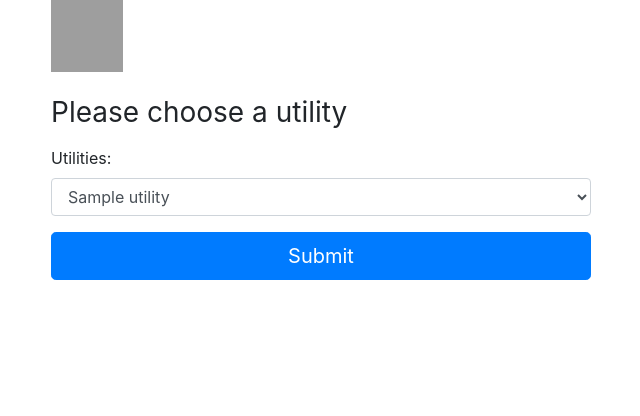
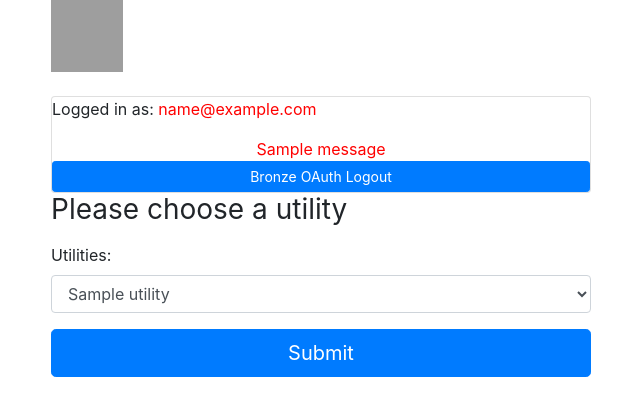
Before and after one commit to zap-me/zap_payments, a Flask app: template templates/utilities.html in a window 1280 px wide. Shown: the top 416 px of the page, without its empty margins (319-959 px from the left). Run offline with Flask 2, Linux system fonts and the light colour scheme; tables that the repository leaves empty hold one stand-in row (values such as "Sample post"); the template is opened without the code that fills it: values that come from a table or form of the project are taken from there, most other values are stand-ins (such as "Sample title", 1, 10 or a date in 2020); one stand-in notice (Sample message) is shown; parts of the project's set-up code (start-up, migrations or seed data) failed here and were passed over; some libraries are stand-ins or nearby versions; grey boxes are pictures that could not be loaded.

Commit message:
added oauth feature to connect to the exchange

```diff
--- a/app.py
+++ b/app.py
@@ -12,7 +12,7 @@ import io
 import re
 import urllib.parse
 
-from flask import url_for, redirect, render_template, request, abort, jsonify, Markup
+from flask import url_for, redirect, render_template, request, abort, jsonify, Markup, flash
 from flask_security.utils import encrypt_password
 from flask_socketio import Namespace, emit, join_room, leave_room
 from flask_security import current_user
@@ -21,6 +21,7 @@ import werkzeug
 import requests
 import qrcode
 import qrcode.image.svg
+from bronze import make_bronze_blueprint, bronze
 
 from app_core import app, db, mail, socketio, aw, timer
 from models import security, user_datastore, Role, User, Invoice, Utility
@@ -31,6 +32,9 @@ logger = logging.getLogger(__name__)
 ws_invoices = {}
 ws_sids = {}
 MAX_DETAIL_CHARS = 12
+
+bronze_blueprint = make_bronze_blueprint('userinfo kyc', redirect_url='/utilities')
+app.register_blueprint(bronze_blueprint, url_prefix='/bronze_login')
 
 #
 # Helper functions
@@ -315,10 +319,22 @@ socketio.on_namespace(SocketIoNamespace("/"))
 # Public endpoints
 #
 
+@app.route("/oauth")
+def oauth():
+    if not bronze.authorized:
+        return render_template("oauth.html")
+
+    return redirect(url_for('bronze_oauth'))
+
 @app.route("/utilities")
 def utilities():
     utilities = Utility.all_alphabetical(db.session)
-    return render_template("utilities.html", utilities=utilities)
+    url = app.config["BRONZE_ADDRESS"] + '/Manage/Kyc'
+    if not bronze.authorized:
+        flash('Click "ALLOW" to proceed, once login', 'error')
+        return redirect(url_for('oauth'))
+    else:
+        return redirect(url_for('bronze_oauth'))
 
 def validate_amount(amount):
     try:
@@ -400,9 +416,24 @@ def utility():
     STATUS_CREATE = "create"
     STATUS_CHECK = "check"
 
+    if not bronze.authorized:
+        return redirect(url_for('oauth'))
+
+    url = app.config["BRONZE_ADDRESS"] + '/Manage/Kyc'
     utility_id = int(request.args.get("utility"))
     utility = Utility.from_id(db.session, utility_id)
     Utility.jsonify_bank_descriptions([utility])
+    kyc = bronze_blueprint.session.get('AccountKyc')
+    if not kyc.ok:
+        flash('Issue retrieving KYC information', 'error')
+        return redirect(url_for('oauth'))
+    kyc_info = kyc.json()
+    level = kyc_info['level']
+    userinfo = bronze_blueprint.session.get('UserInfo')
+    if not userinfo.ok:
+        flash('Issue retrieving UserInfo information', 'error')
+        return redirect(url_for('oauth'))
+    userinfo_content = userinfo.json()
     if request.method == "POST":
         bank_index = int(request.form.get("zbp_bank_index"))
         bank_desc = utility.bank_description_json[bank_index]
@@ -433,9 +464,9 @@ def utility():
                     return redirect(url_for("invoice", token=invoice.token))
                 else:
                     error = "failed to create invoice ({})".format(err)
-        return render_template("utility.html", utility=utility, selected_bank_name=bank_desc["name"], status=status, email=email, amount=amount, utility_name=utility_name, values=values, error=error)
+        return render_template("utility.html", utility=utility, selected_bank_name=bank_desc["name"], status=status, email=email, amount=amount, utility_name=utility_name, values=values, error=error, kyc_info=kyc_info, userinfo=userinfo_content, url=url)
     else:
-        return render_template("utility.html", utility=utility, status=STATUS_CREATE, values=werkzeug.MultiDict())
+        return render_template("utility.html", utility=utility, status=STATUS_CREATE, values=werkzeug.MultiDict(), kyc_info=kyc_info, userinfo=userinfo_content, url=url)
 
 @app.route("/invoice", methods=["GET", "POST"])
 def invoice():
@@ -471,6 +502,36 @@ def invoice():
         url = "zap" + url[5:]
     #TODO: other statuses..
     return render_template("invoice.html", invoice=invoice, order=order, error=error, qrcode_svg=qrcode_svg, url=url)
+
+@app.route('/bronze_oauth')
+def bronze_oauth():
+    if not bronze.authorized:
+        return redirect(url_for('bronze.login'))
+    validate = bronze_blueprint.session.get('Validate')
+    if not validate.ok:
+        return 'oauth access token not able to validate'
+    userinfo = bronze_blueprint.session.get('UserInfo')
+    if userinfo.ok:
+        userinfo_content = userinfo.json()
+    else:
+        return '<h1>Failed to get userinfo</h1>'
+    kyc = bronze_blueprint.session.get('AccountKyc')
+    if kyc.ok:
+        kyc_info = kyc.json()
+        level = kyc_info['level']
+    else:
+        return '<h1>Failed to get kyc</h1>'
+    url = app.config["BRONZE_ADDRESS"] + '/Manage/Kyc'
+    utilities = Utility.all_alphabetical(db.session)
+    return render_template('utilities.html', utilities=utilities, bronze_auth=bronze.authorized, kyc_info=kyc_info, userinfo=userinfo_content, url=url)
+
+@app.route("/bronze_logout")
+def logout():
+    if bronze_blueprint.token:
+        del bronze_blueprint.token
+
+    #return redirect(url_for('utilities'))
+    return redirect(url_for('oauth'))
 
 if __name__ == "__main__":
     setup_logging(logging.DEBUG)
--- a/app_core.py
+++ b/app_core.py
@@ -48,6 +48,11 @@ if os.getenv("INVOICE_EMAIL_SECONDS"):
 app.config["INVOICE_WS_SECONDS"] = 60
 if os.getenv("INVOICE_WS_SECONDS"):
     app.config["INVOICE_WS_SECONDS"] = int(os.getenv("INVOICE_WS_SECONDS"))
+if os.getenv("CLIENT_ID"):
+    app.config["CLIENT_ID"] = os.getenv("CLIENT_ID")
+if os.getenv("CLIENT_SECRET"):
+    app.config["CLIENT_SECRET"] = os.getenv("CLIENT_SECRET")
+
 db = SQLAlchemy(app)
 mail = MailSendGrid(app)
 socketio = SocketIO(app)
--- a/requirements.txt
+++ b/requirements.txt
@@ -16,3 +16,4 @@ qrcode==6.1
 email-validator==1.0.5
 sendgrid==6.3.1
 jsbeautifier==1.11.0
+Flask-Dance==3.0.0
--- a/templates/utilities.html
+++ b/templates/utilities.html
@@ -5,8 +5,21 @@
 <div class="col-sm-6">
 <form action="/utility">
     <img class="mb-4" src="https://zap.me/app/themes/zap/assets/public/images/logo-footer.svg" alt="" width="72" height="72">
+    {% if kyc_info['level'] < '2' %}
+    <div class="card-body">
+	<p>KYC LEVEL: {{ kyc_info['level'] }} <font color="red">Bronze user details not verified</font></p></br>
+	<button class="btn btn-lg btn-primary btn-block" type="button" onclick="window.location.href='{{ url }}'"/>Goto Bronze Exchange</button></br>
+    </div>
+    {% else %}
+	<div class="card">
+	    <p>Logged in as:   <font color="red">{{userinfo.email}}</font></p>
+	        {%- for message in get_flashed_messages() %}
+	            <font color="red"><center>{{ message }}</center></font>
+                {%- endfor %}
+	<button class="btn btn-sm btn-primary btn-block" type="button" onclick="window.location.href='bronze_logout'"/>Bronze OAuth Logout</button>
+	</div>
+	<div class="form-group">
 	<h1 class="h3 mb-3 font-weight-normal">Please choose a utility</h1>
-    <div class="form-group">
 	    <label for="utility">Utilities:</label>
 	    <select name="utility" id="utility" class="form-control">
 	        {% for utility in utilities %}
@@ -14,7 +27,8 @@
 	        {% endfor %}
 	    </select>
 	</div>
-    <button class="btn btn-lg btn-primary btn-block" type="submit">Submit</button>
+	<button class="btn btn-lg btn-primary btn-block" type="submit">Submit</button></br>
+    {% endif %}
 </form>
 </div>
 </div>
```
Also changed, not shown: bronze.py (added, +46 -0 lines), templates/utility.html (+15 -4 lines). Lines whose indentation alone changed are shown as unchanged.
